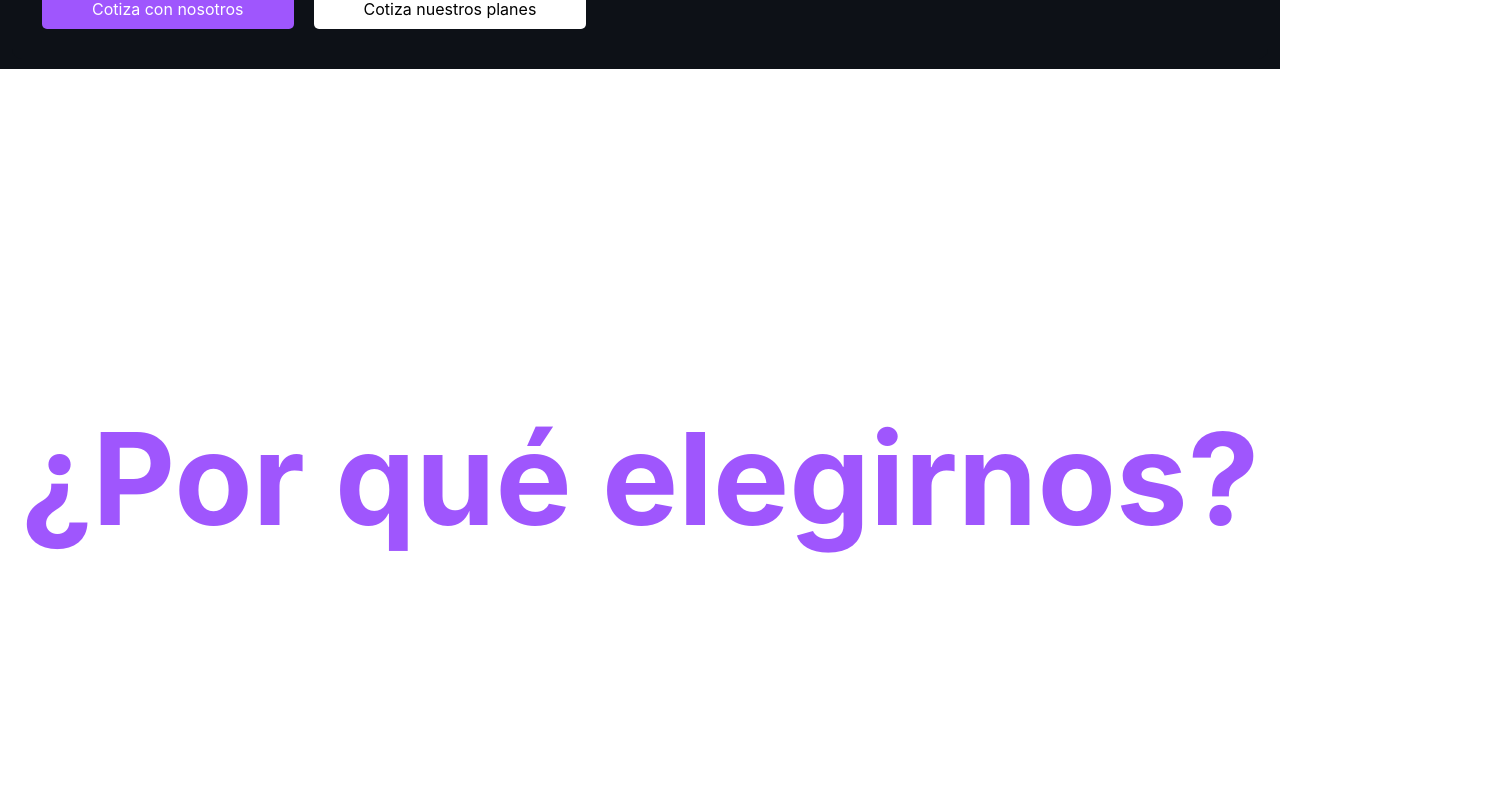
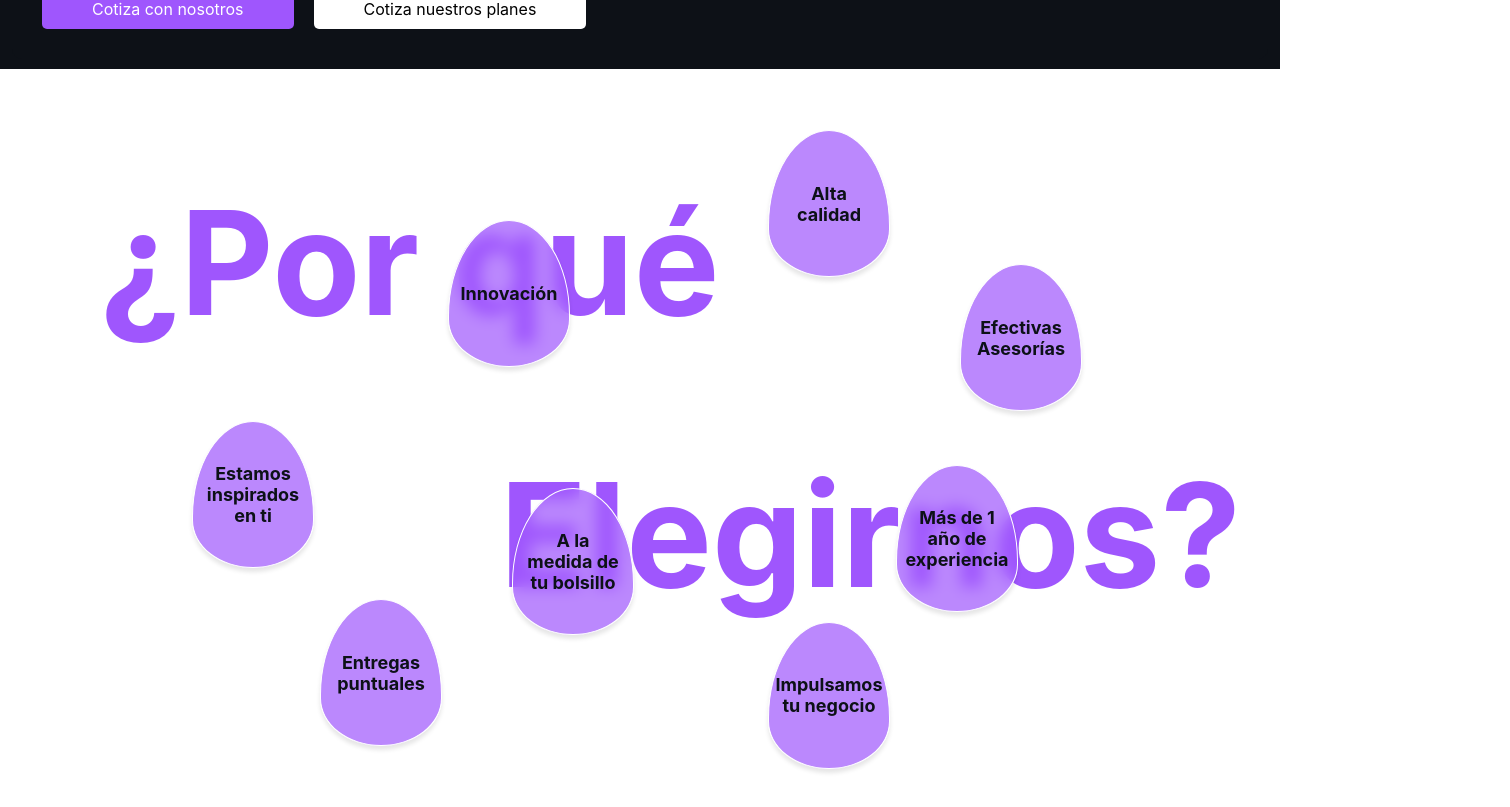
Before and after one commit to Gemu03/Webelopers, a React (Create React App) app: page / in a window 1280 px wide. Shown: the part 773-1580 px from the top of the page, 1510 px wide, since content can reach past the window. Built offline with nearby package versions, Linux system fonts and the light colour scheme.

Commit message:
Crear Seccion "¿Por qué elegirnos?"
Sprint 1 Punto 4: Crear Sección "¿Por qué elegirnos?"
- Fix de algunas cosas en Footer

```diff
--- a/src/components/footer/footer.jsx
+++ b/src/components/footer/footer.jsx
@@ -21,9 +21,11 @@ function Footer(){
                         <img src={logoFooter} alt="Webelopers Logo"/>
                         <Icons>
                             <h2>Redes Sociales</h2>
-                            <Link to="/"><img src={logoFb} alt="Facebook"/></Link>
-                            <Link to="/"><img src={logoIg} alt="Instagram"/></Link>
-                            <Link to="/"><img src={logoYt} alt="YouTube"/></Link>
+                            <MediaIcons>
+                                <Link to="/"><img src={logoIg} alt="Instagram"/></Link>
+                                <Link to="/"><img src={logoFb} alt="Facebook"/></Link>
+                                <Link to="/"><img src={logoYt} alt="YouTube"/></Link>
+                            </MediaIcons>
                         </Icons>
                     </RightSection1>
                 </LeftUpperFooter>
@@ -98,6 +100,7 @@ const LeftUpperFooter = styled.div`
     justify-content: space-around;
     h1{
         margin: 0;
+        width: 100%;
         font-size: 40px;
         font-weight: bold;
         text-align: left;
@@ -130,7 +133,7 @@ const NavMenu = styled.div`
 const NavLink = styled(Link)`
     text-decoration: none;
     color: #d0d2d3;
-    margin: 15px 10px;
+    margin: 15px 10px 5px 10px;
 `;
 
 const RightUpperFooter = styled.div`
@@ -189,7 +192,7 @@ const BtnAndSlogan = styled.div`
     width: 100%;
     flex-direction: row;
     align-items: center;
-    justify-content: space-around;
+    justify-content: space-between;
     color: #d0d2d3;
     h1{
         margin: 0;
@@ -201,10 +204,11 @@ const BtnAndSlogan = styled.div`
 
 const Buttonlink = styled(Link)`
     text-decoration: none;
+    font-weight: bold;
     color: #000;
     background-color: #d0d2d3;
-    padding: 10px 20px;
-    border-radius: 5px;
+    padding: 10px 50px;
+    border-radius: 15px;
 `;
 
 const Divider = styled.hr`
@@ -230,11 +234,18 @@ const LowerFooter = styled.div`
 
 const Icons = styled.div`
     display: flex;
+    width: 100%;
+    justify-content: space-between;
+    align-items: center;
+`;
+
+const MediaIcons = styled.div`
+    display: flex;
     justify-content: space-between;
     align-items: center;
     img{
         width: 20px;
         object-fit: contain;
-        margin: 0 10px;
+        margin: 10px 10px;
     }
 `;
--- /dev/null
+++ b/src/components/home/egg.css
@@ -0,0 +1,18 @@
+.egg {
+    position: absolute;
+    width: 100px;
+    background-color: rgba(159, 86, 253, 0.7);
+    aspect-ratio: 3.2/4;
+    border-radius: 100% / 130% 130% 65% 65%;
+    display: flex;
+    align-items: center;
+    justify-content: center;
+    color: #0D1117;
+    font-weight: bold;
+    font-size: 18px;
+    text-align: center;
+    padding: 10px;
+    border: white 1px solid;
+    box-shadow: 0 4px 4px rgba(0, 0, 0, 0.1);
+    backdrop-filter: blur(8px);
+}
--- /dev/null
+++ b/src/components/home/egg.jsx
@@ -0,0 +1,12 @@
+import React from "react";
+import "./egg.css"; // Import the CSS for styling
+
+const Egg = ({ text, top, left }) => {
+    return (
+        <div className="egg" style={{ top: `${top}%`, left: `${left}%` }}>
+            {text}
+        </div>
+    );
+};
+
+export default Egg;
--- /dev/null
+++ b/src/components/home/eggSection.jsx
@@ -0,0 +1,31 @@
+import React from "react";
+import Egg from "./egg";
+
+const EggSection = () => {
+    const eggs = [
+        { text: "Innovación", top: 10, left: 35 },
+        { text: "Alta calidad", top: -10, left: 60 },
+        { text: "Efectivas Asesorías", top: 20, left: 75 },
+        { text: "Estamos inspirados en ti", top: 55, left: 15 },
+        { text: "Entregas puntuales", top: 95, left: 25 },
+        { text: "Impulsamos tu negocio", top: 100, left: 60 },
+        { text: "Más de 1 año de experiencia", top: 65, left: 70 },
+        { text: "A la medida de tu bolsillo", top: 70, left: 40 },
+    ];
+
+    return (
+        <div style={{position: "relative", width:"100%"}}>
+            <h1 style={{textAlign: "center", zIndex: 0, position: "relative", transform: "translateX(-18%)"}}>
+                ¿Por qué
+            </h1>
+            <h1 style={{textAlign: "center", zIndex: 0, position: "relative", transform: "translateX(18%)"}}>
+                Elegirnos?
+            </h1>
+            {eggs.map((egg, index) => (
+                <Egg key={index} text={egg.text} top={egg.top} left={egg.left}/>
+            ))}
+        </div>
+    );
+};
+
+export default EggSection;
--- a/src/pages/home.jsx
+++ b/src/pages/home.jsx
@@ -2,6 +2,7 @@ import React, {useEffect, useState} from "react";
 import { Link } from "react-router-dom";
 import styled from "styled-components";
 import Section from "../components/home/section";
+import EggSection from "../components/home/eggSection";
 import logoMain from "../assets/logo/logo-main.png";
 
 function Home(){
@@ -26,9 +27,7 @@ function Home(){
             </Home1Buttons>
         </Home1>
         <Home2>
-            <Home2Title>
-                ¿Por qué elegirnos?
-            </Home2Title>
+            <EggSection />
         </Home2>
         <div>
             <Section bgColor="#0d1117" texts={[
@@ -174,6 +173,10 @@ const Home2 = styled.div`
     color: #000;
     padding: 10px 0;
     height: 100vh;
+    & h1{
+        font-size: 9rem;
+        color: #9f56fd;
+    }
 `;
 
 const Home2Title = styled.h1`
```
